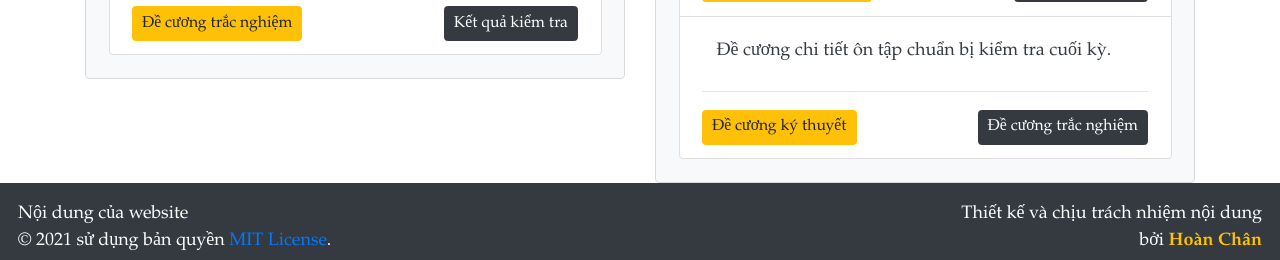
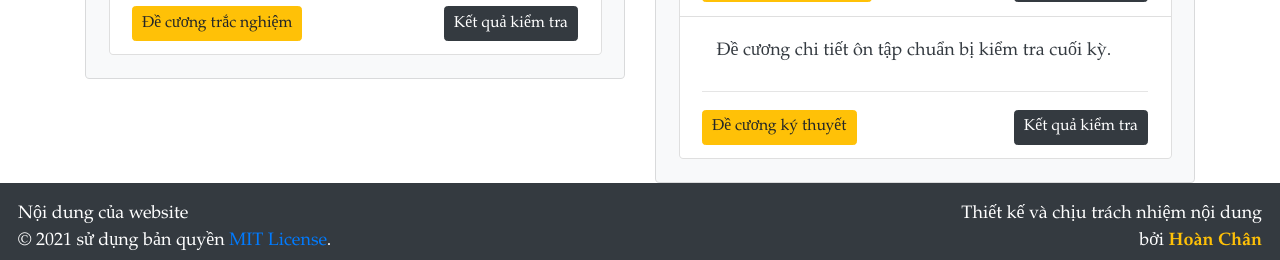
Before and after one commit to TCVan/tcvan.github.io, a Jekyll site: the page built from kt/tin.html, in a window 1280 px wide. Shown: the part 1791-2051 px from the top of the page. Built offline with Jekyll 4.4.1, drawn with Linux system fonts in a browser that asks for light colours; nearby versions of some CDN libraries.

Commit message:
Cập nhật KQ kiểm tra tin 11

```diff
--- a/kt/tin.html
+++ b/kt/tin.html
@@ -223,8 +223,8 @@ script: |
                 name = "Đề cương chi tiết ôn tập chuẩn bị kiểm tra cuối kỳ."
                 ans = "files/11/de cuong CK2.pdf"
                 ansName = "Đề cương ký thuyết"
-                score = "files/11/on tap CK2.pdf"
-                scoreName = "Đề cương trắc nghiệm"
+                score = "https://www.dropbox.com/sh/1y5c94kf3t3labw/AADhTDyrilmabOkIBJSq-XRca?dl=0"
+                scoreName = "Kết quả kiểm tra"
               %}
             </ul>
           </div>
```
